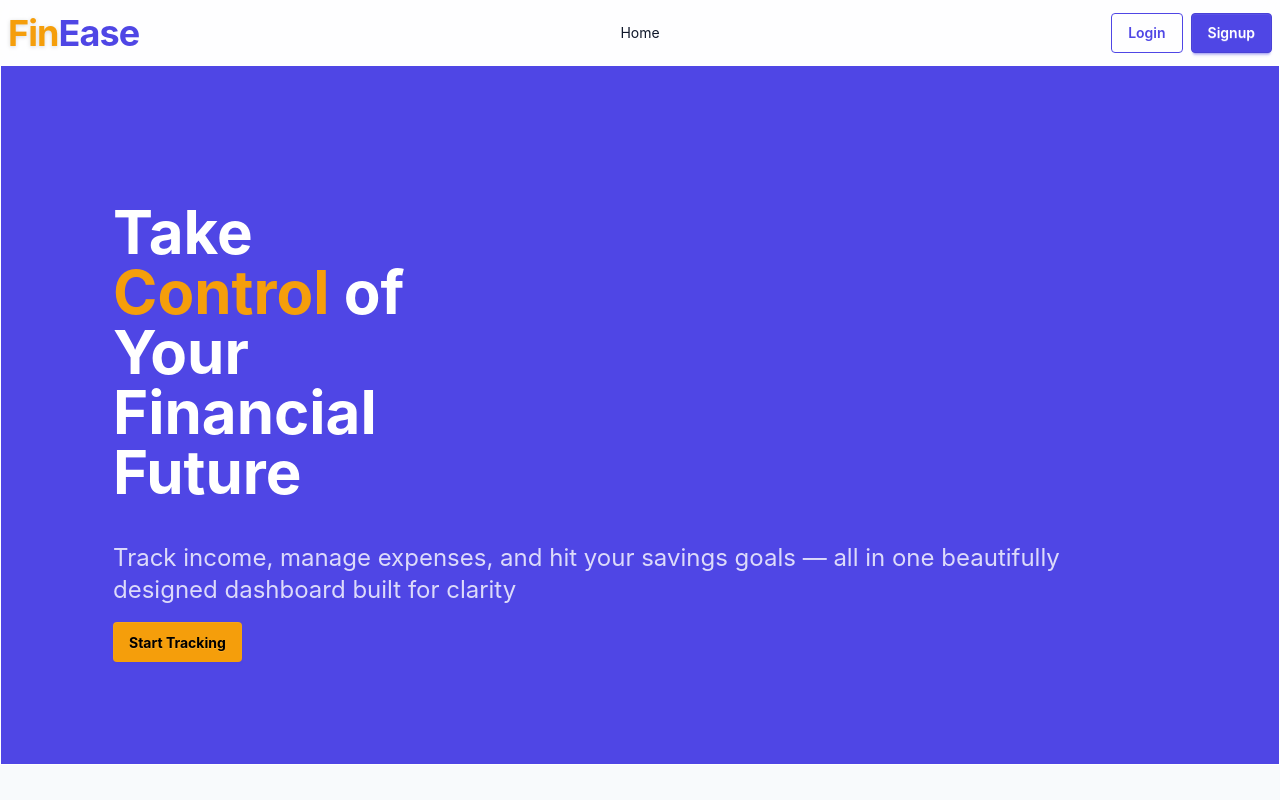
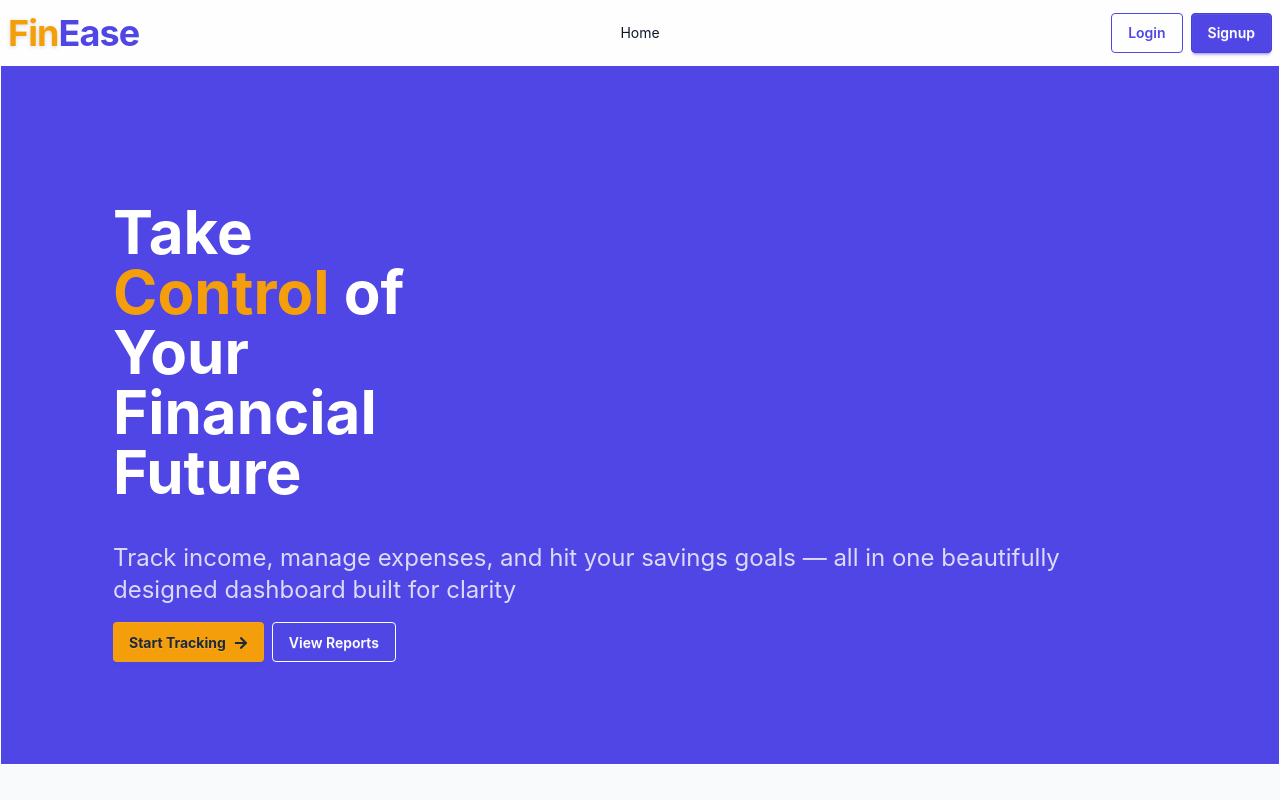
Before and after one commit to Al-Amin018555/FinEase-Client, a React (Vite) app: page / in a window 1280 px wide. Shown: the top 800 px of the page. Built offline with nearby package versions, Linux system fonts and the light colour scheme; no server answers.

Commit message:
buttons updated in the banner

```diff
--- a/src/components/Banner/Banner.jsx
+++ b/src/components/Banner/Banner.jsx
@@ -1,3 +1,6 @@
+import { FaArrowRight } from "react-icons/fa";
+import { Link } from "react-router";
+
 const Banner = () => {
     return (
         <div>
@@ -15,7 +18,20 @@ const Banner = () => {
                         <p className="text-2xl text-primary-content/80">
                             Track income, manage expenses, and hit your savings goals — all in one beautifully designed dashboard built for clarity
                         </p>
-                        <button className="btn bg-accent border-none font-bold text-black btn-primary">Start Tracking</button>
+                        <div className="flex gap-2">
+                            <Link to="/add-transaction">
+                            <button className="btn bg-accent text-accent-content border-none font-bold btn-primary flex items-center gap-2">
+                                <span>Start Tracking</span>
+                                <FaArrowRight className="translate-y-px" />
+                            </button>
+                        </Link>
+                        <Link to="/reports">
+                            <button className="btn btn-outline hover:bg-accent hover:text-accent-content hover:font-bold hover:border-0">
+                                <span>View Reports</span>
+
+                            </button>
+                        </Link>
+                        </div>
                     </div>
                 </div>
             </div>
```
